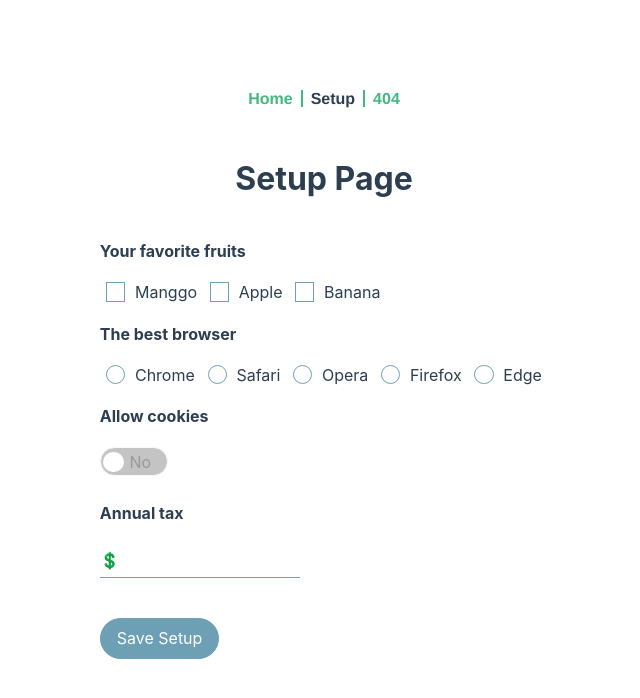
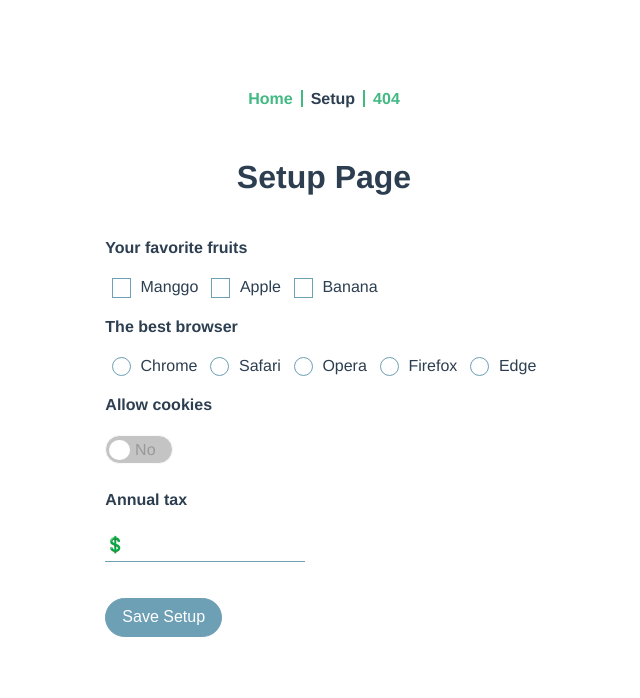
Before and after one commit to janumedia/vue-storybook-example, a Vue app: page /setup in a window 1280 px wide. Shown: the top 698 px of the page, without its empty margins (316-956 px from the left). Built offline with nearby package versions, Linux system fonts and the light colour scheme.

Commit message:
preview styles

```diff
--- /dev/null
+++ b/src/assets/css/_normalize.scss
@@ -0,0 +1,12 @@
+@import '_reset.scss';
+@import '_color.scss';
+
+body, html {
+    font-family: 'Avenir', Helvetica, Arial, sans-serif;
+    font-size: 16px;
+    color: $font-color;
+    -webkit-font-smoothing: antialiased;
+    -moz-osx-font-smoothing: grayscale;
+    padding: 0;
+    margin: 0;
+}
--- a/src/assets/css/_reset.scss
+++ b/src/assets/css/_reset.scss
@@ -1,8 +1,3 @@
-* {
-    //storybook font family
-    font-family: -apple-system,".SFNSText-Regular","San Francisco",BlinkMacSystemFont,"Segoe UI","Roboto","Oxygen","Ubuntu","Cantarell","Fira Sans","Droid Sans","Helvetica Neue","Lucida Grande","Arial",sans-serif;
-}
-
 //reset box-size
 //https://css-tricks.com/box-sizing/
 *, *:after, *:before { -webkit-box-sizing: border-box; -moz-box-sizing: border-box; box-sizing: border-box; }
```
Also changed, not shown: src/stories/index.js (+1 -0 lines), 1 other file (tests, documents, lock files or other folders).
